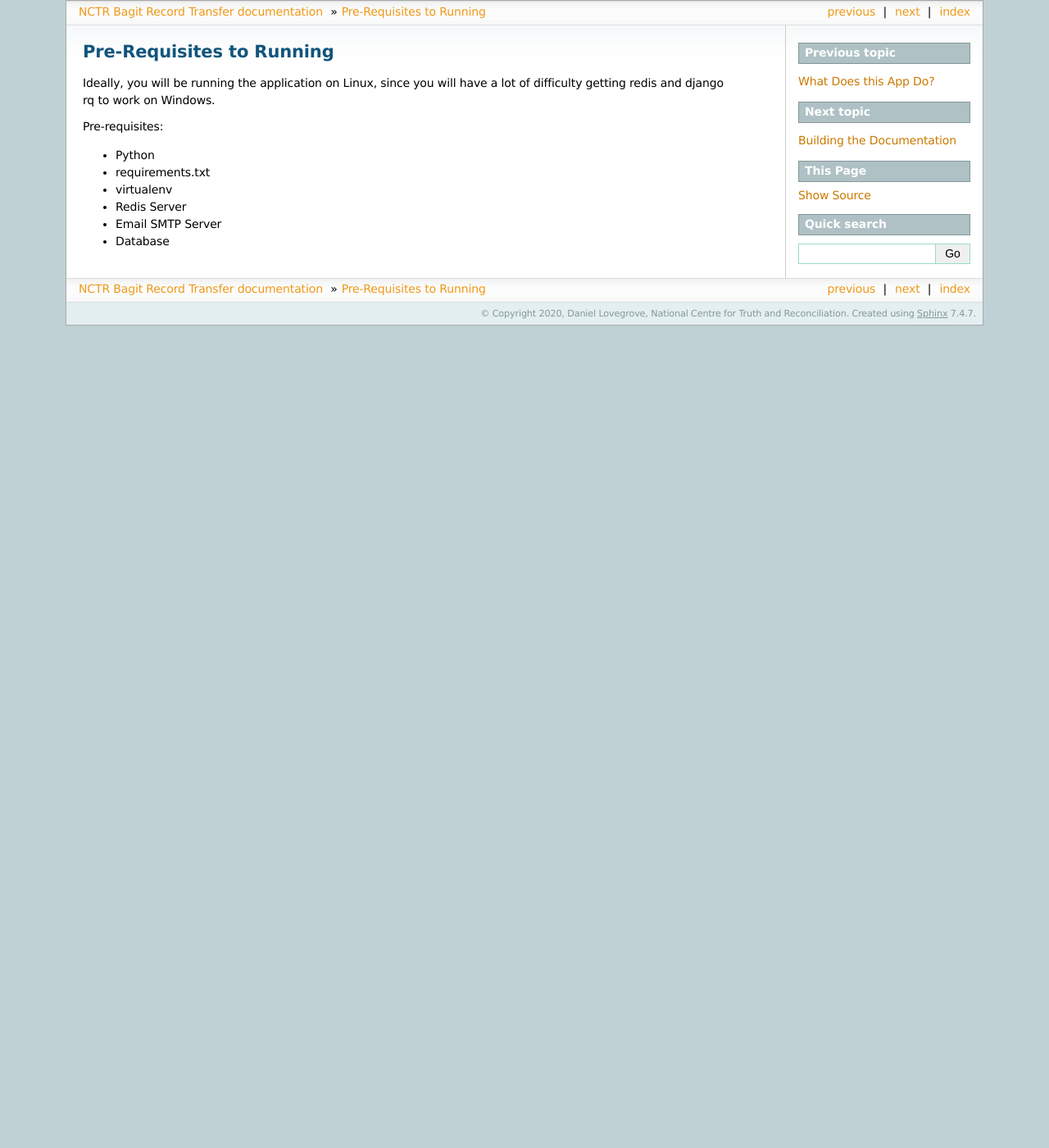
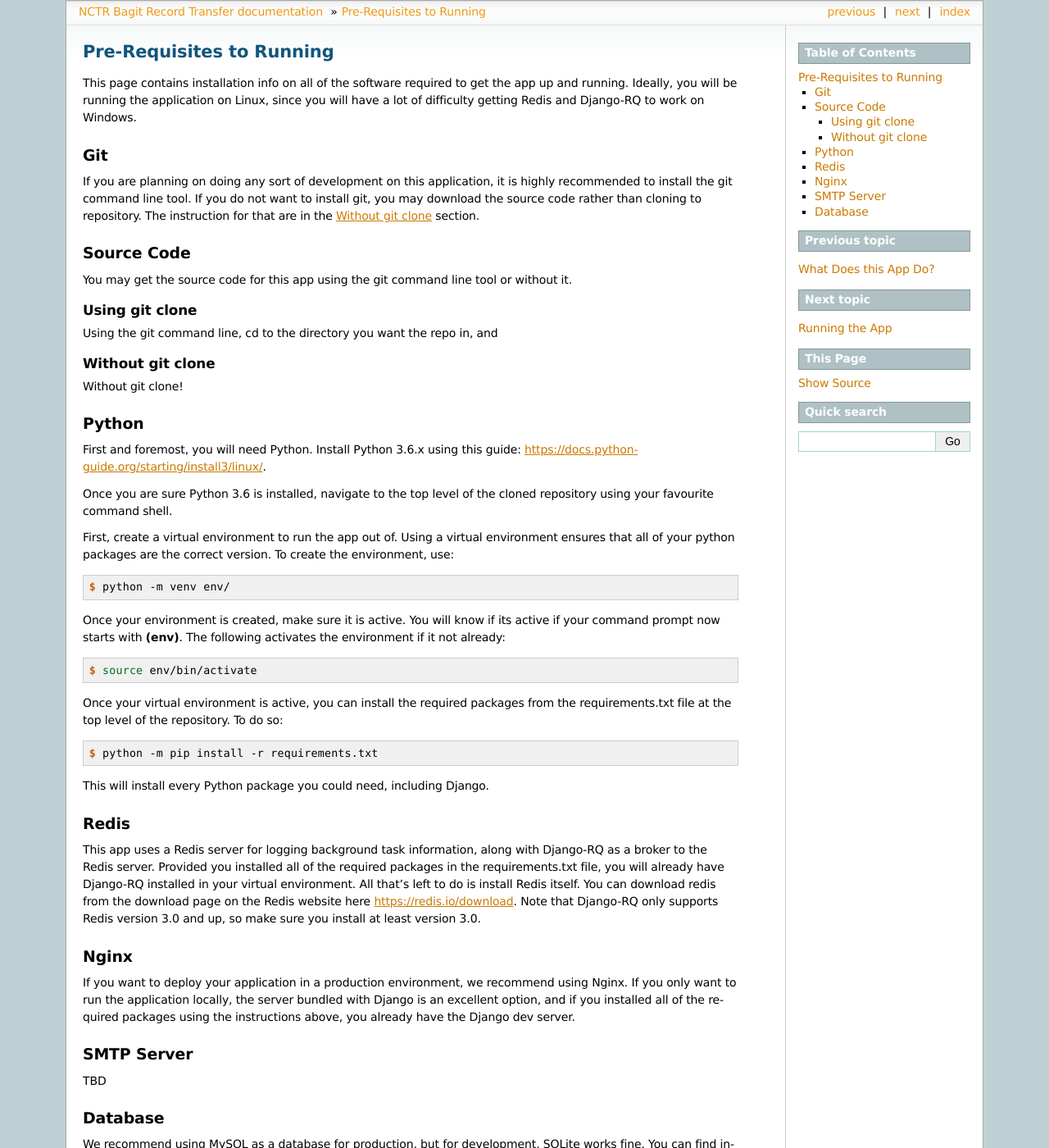
Before and after one commit to NationalCentreTruthReconciliation/Secure-Record-Transfer, a Sphinx documentation site: the page built from docs/installation/prerequisites.rst, in a window 1280 px wide and 1400 px high. Shown: the whole window at 82% size. Built offline with Sphinx 7.4.7, drawn with Linux system fonts in a browser that asks for light colours; some of the changed text lies outside the part shown.

Commit message:
Start writing software and app install docs

```diff
--- /dev/null
+++ b/docs/admin/bags.rst
@@ -0,0 +1,4 @@
+Bag Administration
+==================
+
+Admin for bags.
--- /dev/null
+++ b/docs/admin/overview.rst
@@ -0,0 +1,4 @@
+Introduction to the Admin Site
+==============================
+
+Provided you got the app running, the admin app is also running at the URL /admin/.
--- a/docs/conf.py
+++ b/docs/conf.py
@@ -14,7 +14,7 @@ import sys
 import django
 
 sys.path.insert(0, os.path.abspath('../bagitobjecttransfer'))
-os.environ['DJANGO_SETTINGS_MODULE'] = 'bagitobjecttransfer.settings'
+os.environ['DJANGO_SETTINGS_MODULE'] = 'bagitobjecttransfer.settings.development'
 django.setup()
 
 
--- a/docs/installation/prerequisites.rst
+++ b/docs/installation/prerequisites.rst
@@ -1,14 +1,99 @@
 Pre-Requisites to Running
 =========================
 
+This page contains installation info on all of the software required to get the app up and running.
 Ideally, you will be running the application on Linux, since you will have a lot of difficulty
-getting redis and django rq to work on Windows.
+getting Redis and Django-RQ to work on Windows.
 
-Pre-requisites:
 
-* Python
-* requirements.txt
-* virtualenv
-* Redis Server
-* Email SMTP Server
-* Database
+***
+Git
+***
+
+If you are planning on doing any sort of development on this application, it is highly recommended
+to install the git command line tool. If you do not want to install git, you may download the source
+code rather than cloning to repository. The instruction for that are in the :ref:`Without git clone`
+section.
+
+***********
+Source Code
+***********
+
+You may get the source code for this app using the git command line tool or without it.
+
+Using git clone
+###############
+
+Using the git command line, cd to the directory you want the repo in, and
+
+Without git clone
+#################
+
+Without git clone!
+
+******
+Python
+******
+
+First and foremost, you will need Python. Install Python 3.6.x using this guide:
+https://docs.python-guide.org/starting/install3/linux/.
+
+Once you are sure Python 3.6 is installed, navigate to the top level of the cloned repository using
+your favourite command shell.
+
+First, create a virtual environment to run the app out of. Using a virtual environment ensures that
+all of your python packages are the correct version. To create the environment, use:
+
+.. code-block:: console
+
+    $ python -m venv env/
+
+Once your environment is created, make sure it is active. You will know if its active if your
+command prompt now starts with **(env)**. The following activates the environment if it not already:
+
+.. code-block:: console
+
+    $ source env/bin/activate
+
+Once your virtual environment is active, you can install the required packages from the
+requirements.txt file at the top level of the repository. To do so:
+
+.. code-block:: console
+
+    $ python -m pip install -r requirements.txt
+
+This will install every Python package you could need, including Django.
+
+*****
+Redis
+*****
+
+This app uses a Redis server for logging background task information, along with Django-RQ as a
+broker to the Redis server. Provided you installed all of the required packages in the
+requirements.txt file, you will already have Django-RQ installed in your virtual environment. All
+that's left to do is install Redis itself. You can download redis from the download page on the
+Redis website here https://redis.io/download. Note that Django-RQ only supports Redis version 3.0
+and up, so make sure you install at least version 3.0.
+
+*****
+Nginx
+*****
+
+If you want to deploy your application in a production environment, we recommend using Nginx. If you
+only want to run the application locally, the server bundled with Django is an excellent option, and
+if you installed all of the required packages using the instructions above, you already have the
+Django dev server.
+
+***********
+SMTP Server
+***********
+
+TBD
+
+********
+Database
+********
+
+We recommend using MySQL as a database for production, but for development, SQLite works fine. You
+can find installation info for MySQL here https://dev.mysql.com/doc/refman/8.0/en/installing.html.
+Note that Django only supports MySQL 5.6 and up, so make sure you install at least version 5.6.
```
Also changed, not shown: docs/index.rst (+7 -0 lines), docs/installation/running.rst (added, +69 -0 lines).
